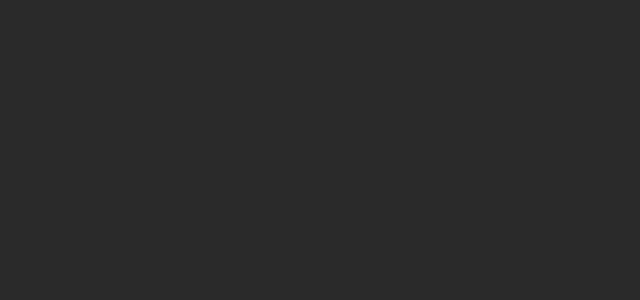
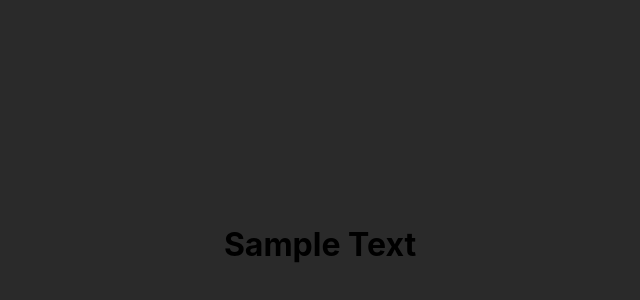
Before and after one commit to Aimanski12/myWebsite, a React (Create React App) app: page / in a window 1280 px wide. Shown: the part 156-456 px from the top of the page, without its empty margins (320-960 px from the left). Built offline with nearby package versions, Linux system fonts and the light colour scheme.

Commit message:
:sunglasses: added code for intro

```diff
--- a/src/components/Intro/Two/Intro.js
+++ b/src/components/Intro/Two/Intro.js
@@ -14,6 +14,7 @@
 
   return (
     <div className="introTwo">
+      <h1>Sample Text</h1>
     </div>
   )
 }
```
